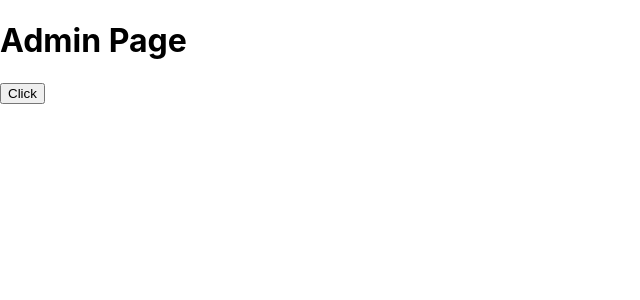
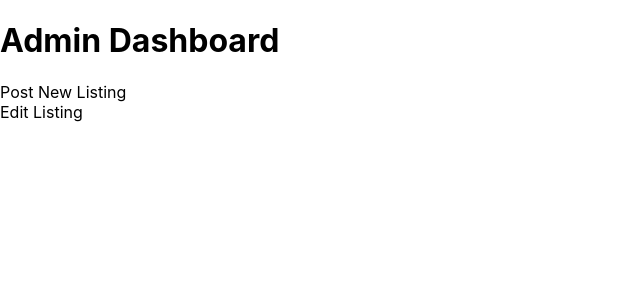
Before and after one commit to pskhiev401/maxwellv2, a React (Create React App) app: page /admin in a window 1280 px wide. Shown: the top 300 px of the page, without its empty margins (0-640 px from the left). Built offline with nearby package versions, Linux system fonts and the light colour scheme.

Commit message:
just added sass file

```diff
--- a/src/Components/Admin.js
+++ b/src/Components/Admin.js
@@ -4,8 +4,10 @@ class Admin extends Component {
   render() {
     return (
       <div>
-        <h1>Admin Page</h1>
-        <button onClick={() => {}}>Click</button>
+        <h1>Admin Dashboard</h1>
+        <div className='post_button'>Post New Listing</div>
+        <div className='edit_button'>Edit Listing</div>
+
       </div>
     );
   }
```
Also changed, not shown: src/Components/Admin.scss (added), 1 other file (tests, documents, lock files or other folders).
